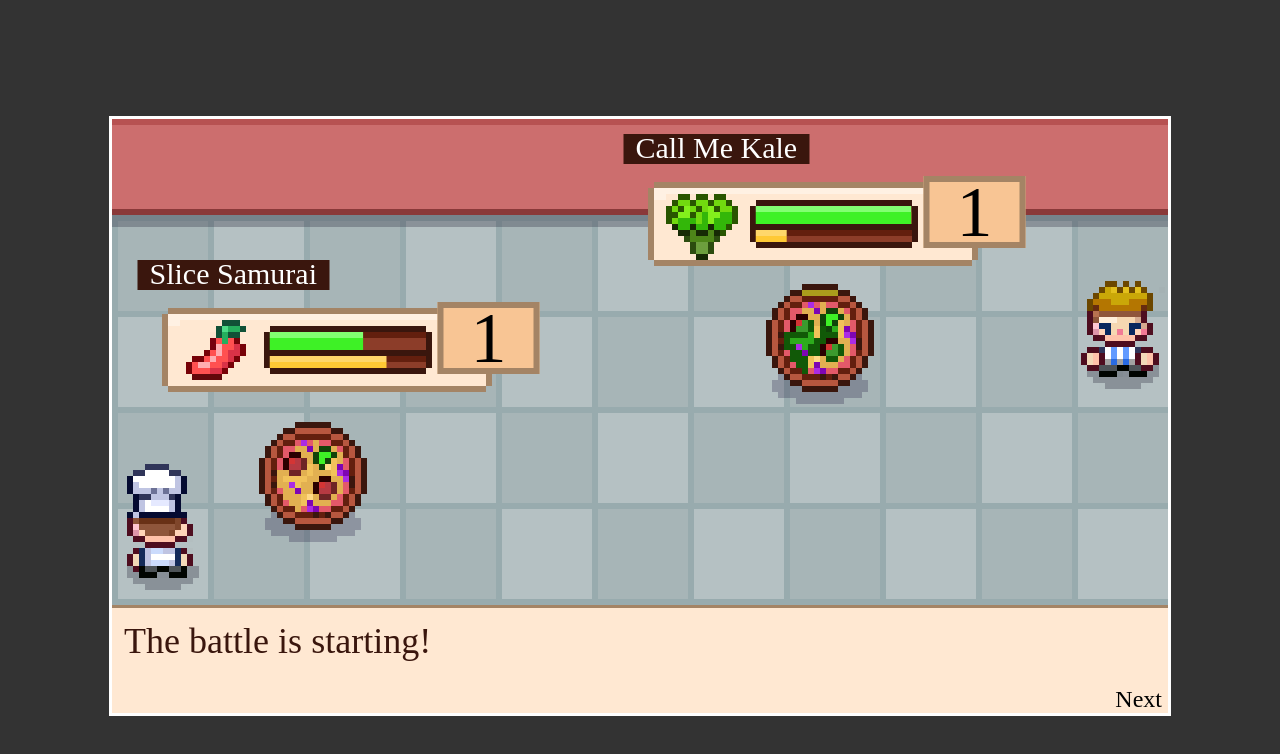
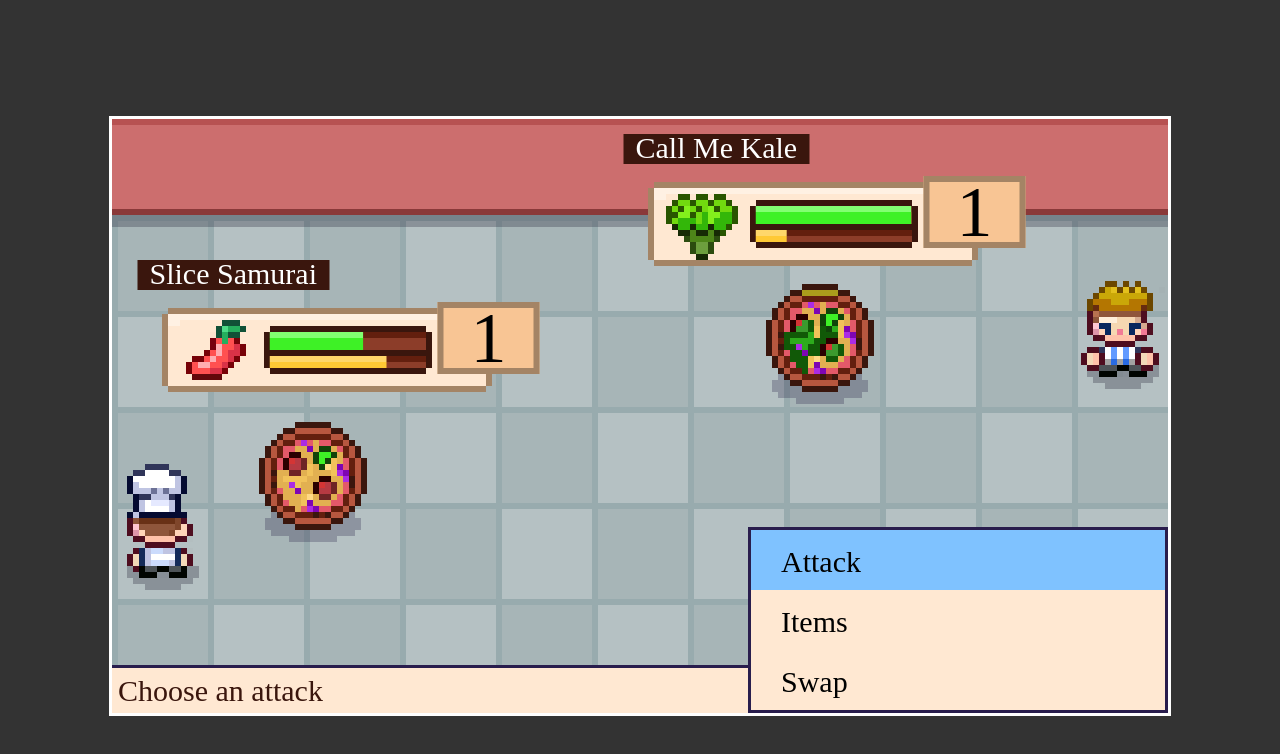
Before and after one commit to Gabgab81/PizzaBattle, a plain HTML site: page index.html in a window 1280 px wide. Drawn offline with Linux system fonts and the light colour scheme; files whose address does not match are found by name.

Commit message:
bsPart4 done

```diff
--- a/GameObject.js
+++ b/GameObject.js
@@ -16,7 +16,7 @@ class GameObject {
   }
 
     mount(map) {
-      console.log("mounting")
+      // console.log("mounting")
       this.isMounted = true;
       map.addWall(this.x, this.y);
 
--- /dev/null
+++ b/KeyboardMenu.js
@@ -0,0 +1,95 @@
+class KeyboardMenu {
+  constructor() {
+    this.options = []; //set  by updater method
+    this.up = null;
+    this.down = null;
+    this.previous = null;
+  }
+
+  setOptions(options) {
+    this.options = options;
+    this.element.innerHTML = this.options.map((option, index) => {
+      const disabledAttr = option.disabled ? "disabled" : "";
+      return (`
+        <div class="option">
+          <button ${disabledAttr} data-button="${index}" data-description="${option.description}">
+            ${option.label}
+          </button>
+          <span class="right">${option.right ? option.right() : ""}</span>
+        </div>
+      `)
+    }).join('')
+
+    this.element.querySelectorAll("button").forEach(button => {
+
+      button.addEventListener("click", () => {
+        const chosenOption = this.options[ Number(button.dataset.button) ];
+        chosenOption.handler();
+      });
+
+      button.addEventListener("mouseenter", () => {
+        button.focus();
+      })
+
+      button.addEventListener("focus", () => {
+        this.prevFocus = button;
+        this.descriptionElementText.innerText = button.dataset.description;
+      })
+
+    })
+
+    setTimeout(() => {
+      this.element.querySelector("button[data-button]:not([disabled])").focus();
+    }, 10)
+
+  }
+
+  createElement() {
+    this.element = document.createElement("div");
+    this.element.classList.add("KeyboardMenu");
+
+    //Description box element
+    this.descriptionElement = document.createElement("div");
+    this.descriptionElement.classList.add("DescriptionBox");
+    this.descriptionElement.innerHTML = (`<p>Hello</p>`);
+    this.descriptionElementText = this.descriptionElement.querySelector("p");
+
+  }
+
+  end() {
+
+    //Remove menu element and description element
+    this.element.remove();
+    this.descriptionElement.remove();
+
+    //Clean up binding
+    this.up.unbind();
+    this.down.unbind();
+  }
+
+  init(container) {
+    // console.log("Hello from KeyboardMenu")
+    this.createElement();
+    container.appendChild(this.descriptionElement);
+    container.appendChild(this.element);
+
+    this.up = new KeyPressListener("ArrowUp", () => {
+      const current = Number(this.prevFocus.getAttribute("data-button"));
+      const prevButton = Array.from(this.element.querySelectorAll("button[data-button]")).reverse().find(el => {
+        return el.dataset.button < current && !el.disabled;
+      });
+      prevButton?.focus();
+    })
+    // console.log(Array.from(this.element.querySelectorAll("button[data-button]")))
+    // console.log(this.element.querySelectorAll("button[data-button]"))
+    // console.log(this.element)
+    this.down = new KeyPressListener("ArrowDown", () => {
+      const current = Number(this.prevFocus.getAttribute("data-button"));
+      const nextButton = Array.from(this.element.querySelectorAll("button[data-button]")).find(el => {
+        return el.dataset.button > current && !el.disabled;
+      });
+      nextButton?.focus();
+    })
+  }
+
+}
--- a/battle/Battle.js
+++ b/battle/Battle.js
@@ -10,6 +10,7 @@ class Battle {
         maxXp: 100,
         level: 1,
         status: null,
+        isPlayerControlled: true,
       }, this),
       "enemy1": new Combatant({
         ...Pizzas.v001,
@@ -62,7 +63,7 @@ class Battle {
       combatant.init(this.element);
     })
 
-    console.log("Hello from battle.js")
+    // console.log("Hello from battle.js")
     this.turnCycle = new TurnCycle({
       battle: this,
       onNewEvent: event => {
--- a/battle/BattleEvent.js
+++ b/battle/BattleEvent.js
@@ -24,9 +24,7 @@ class BattleEvent {
   async stateChange(resolve) {
     const { caster, target, damage, recover, status, action } = this.event;
     let who = this.event.onCaster ? caster : target;
-    if (action?.targetType === 'friendly') {
-      who = caster;
-    }
+
     // console.log(this.event)
     if (damage) {
       //modify the target to have less HP
--- a/battle/Combatant.js
+++ b/battle/Combatant.js
@@ -85,7 +85,7 @@ class Combatant {
     console.log(this.status)
     // console.log(this.status)
     // console.log(utils.randomFromArray([true]))
-    if (this.status?.type === "clumsy" && utils.randomFromArray([true, false, false])) {
+    if (this.status?.type === "clumsy" && utils.randomFromArray([true, false])) {
       console.log("hello from getREplaced")
       return [
         { type: "textMessage", text: `${this.name} flops over!`},
--- a/battle/SubmissionMenu.js
+++ b/battle/SubmissionMenu.js
@@ -5,14 +5,102 @@ class SubmissionMenu {
     this.onComplete = onComplete;
   }
 
-  decide() {
+  getPages() {
+
+    const backOption = {
+      label: "Go back",
+      description: "Return to previous page",
+      handler: () => {
+        this.keyboardMenu.setOptions(this.getPages().root)
+      }
+    }
+
+    return {
+      root: [
+        {
+          label: "Attack",
+          description: "Choose an attack",
+          handler: () => {
+            //Do something when chosen...
+            console.log('Go to attacks page');
+            this.keyboardMenu.setOptions( this.getPages().attacks )
+          }
+        },
+        {
+          label: "Items",
+          description: "Choose an item",
+          // disabled: true,
+          handler: () => {
+            //Go to item page...
+            this.keyboardMenu.setOptions( this.getPages().items )
+          }
+        },
+        {
+          label: "Swap",
+          description: "Change to another pizza",
+          handler: () => {
+            //See pizza option
+          }
+        },
+      ],
+      attacks: [
+        // {
+        //   label: "My first attack",
+        //   description: "Does this...",
+        //   handler: () => {
+        //     //Submit this move
+        //     console.log("Weaving blade")
+        //   }
+        // },
+        ...this.caster.actions.map(key => {
+          const action = Actions[key];
+          return {
+            label: action.name,
+            description: action.description,
+            handler: () => {
+              // console.log(`Using ${action.name}`)
+              this.menuSubmit(action)
+            }
+          }
+        }),
+        backOption
+      ],
+      items: [
+        //items will go there...
+        backOption,
+      ]
+    }
+  }
+
+  menuSubmit(action, instanceId = null) {
+
+    this.keyboardMenu?.end();
+
     this.onComplete({
-      action: Actions[ this.caster.actions[0] ],
-      target: this.enemy,
+      action,
+      target: action.targetType === "friendly" ? this.caster : this.enemy,
     })
   }
 
+  decide() {
+    //To do: Enemy randomly decide what to do...
+    this.menuSubmit(Actions[ this.caster.actions[0] ])
+  }
+
+  showMenu(container) {
+    this.keyboardMenu = new KeyboardMenu();
+    this.keyboardMenu.init(container);
+    this.keyboardMenu.setOptions(this.getPages().root)
+  }
+
   init(container) {
-    this.decide();
+
+    if(this.caster.isPlayerControlled) {
+      // console.log('Hello from submissionMenu')
+      this.showMenu(container);
+    } else {
+      this.decide();
+    }
+
   }
 }
--- a/battle/TurnCycle.js
+++ b/battle/TurnCycle.js
@@ -60,10 +60,10 @@ class TurnCycle {
   }
 
   async init() {
-    await this.onNewEvent({
-      type: "textMessage",
-      text: "The battle is starting!",
-    })
+    // await this.onNewEvent({
+    //   type: "textMessage",
+    //   text: "The battle is starting!",
+    // })
 
     //Starting the first turn!
     this.turn();
--- a/content/pizzas.js
+++ b/content/pizzas.js
@@ -12,7 +12,7 @@ window.Pizzas = {
     type: PizzaTypes.spicy,
     src: "./images/characters/pizzas/s001.png",
     icon: "/images/icons/spicy.png",
-    actions: [ "clumsyStatus", "damage1" ],
+    actions: [ "damage1","clumsyStatus", "saucyStatus" ],
   },
   "v001": {
     name: "Call Me Kale",
--- a/index.html
+++ b/index.html
@@ -10,6 +10,7 @@
     <link rel="stylesheet" type="text/css" href="./styles/battle/Combatant.css">
     <link rel="stylesheet" type="text/css" href="./styles/battle/SubmissionMenu.css">
     <link rel="stylesheet" type="text/css" href="./styles/battle/Team.css">
+    <link rel="stylesheet" type="text/css" href="./styles/KeyboardMenu.css">
 
   </head>
   <body>
@@ -36,6 +37,7 @@
     <script src="KeyPressListener.js"></script>
     <script src="RevealingText.js"></script>
     <script src="SceneTransition.js"></script>
+    <script src="KeyboardMenu.js"></script>
 
     <!-- Battle -->
     <script src="./battle/Battle.js"></script>
--- a/init.js
+++ b/init.js
@@ -1,5 +1,5 @@
 (function (){
-    console.log('Hello from init');
+    // console.log('Hello from init');
 
     const overword = new Overworld({
         element: document.querySelector(".game-container")
--- /dev/null
+++ b/styles/KeyboardMenu.css
@@ -0,0 +1,58 @@
+.KeyboardMenu {
+  border: 1px solid var(--border-color);
+  background: var(--menu-background);
+  position: absolute;
+}
+
+.KeyboardMenu button {
+  display: flex;
+  align-items: center;
+  width: 100%;
+  text-align: left;
+  -webkit-appearance: none;
+  border: 0;
+  background: none;
+  height: 20px;
+  cursor: pointer;
+  font-family: inherit;
+  padding: 0;
+  padding-left: 1em;
+  font-size: 10px;
+}
+
+.KeyboardMenu button:focus {
+  background: var(--menu-selected-background);
+  outline: 0;
+}
+.KeyboardMenu .option{
+  position: relative;
+}
+.KeyboardMenu .option .right {
+  position: absolute;
+  right: 0;
+  top: 0;
+  bottom: 0;
+}
+
+.DescriptionBox {
+  position: absolute;
+  bottom: 0;
+  left: 0;
+  right: 0;
+  color: var(--menu-font-color);
+  border-top: 1px solid var(--border-color);
+  background: var(--menu-background);
+  padding: 2px;
+}
+.DescriptionBox p {
+  font-size: 10px;
+  margin: 0;
+}
+
+
+/* Battle specific */
+.Battle .KeyboardMenu {
+  right: 0;
+  bottom: 0;
+  width: 140px;
+}
```
